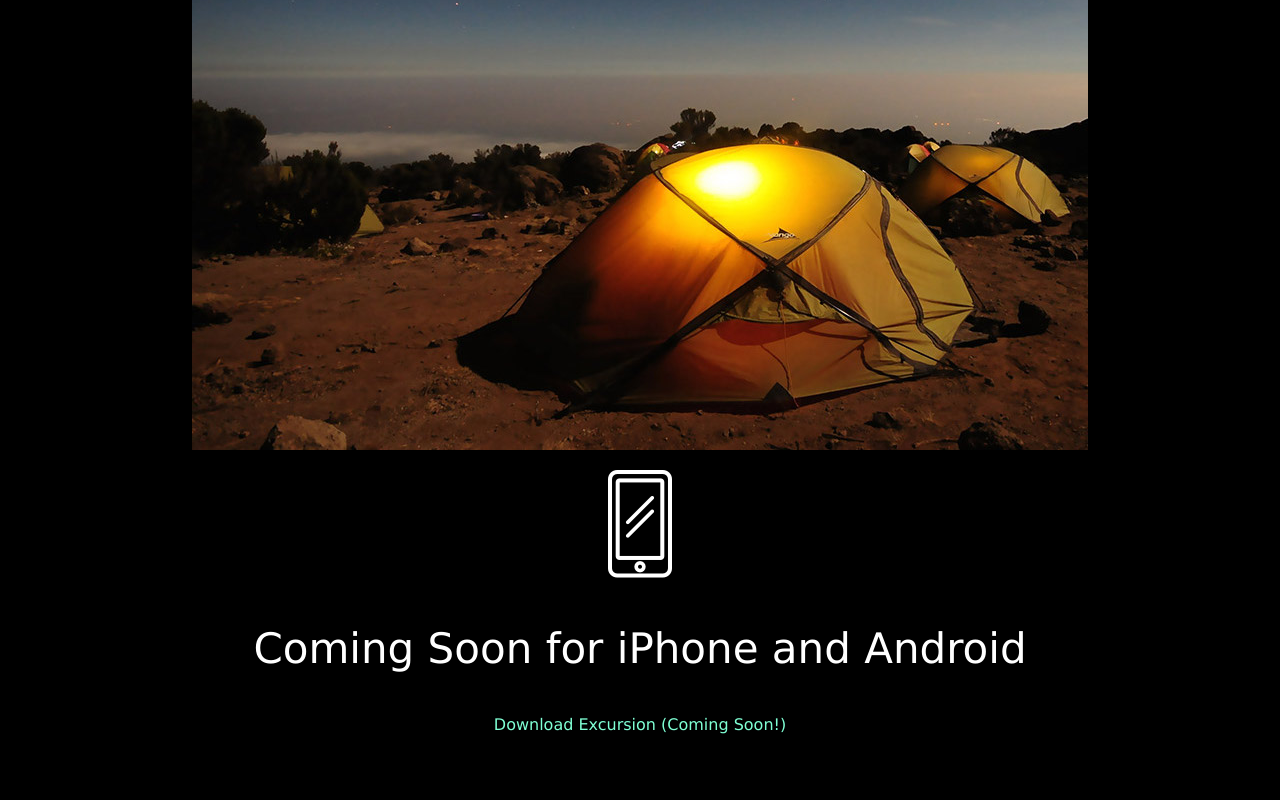
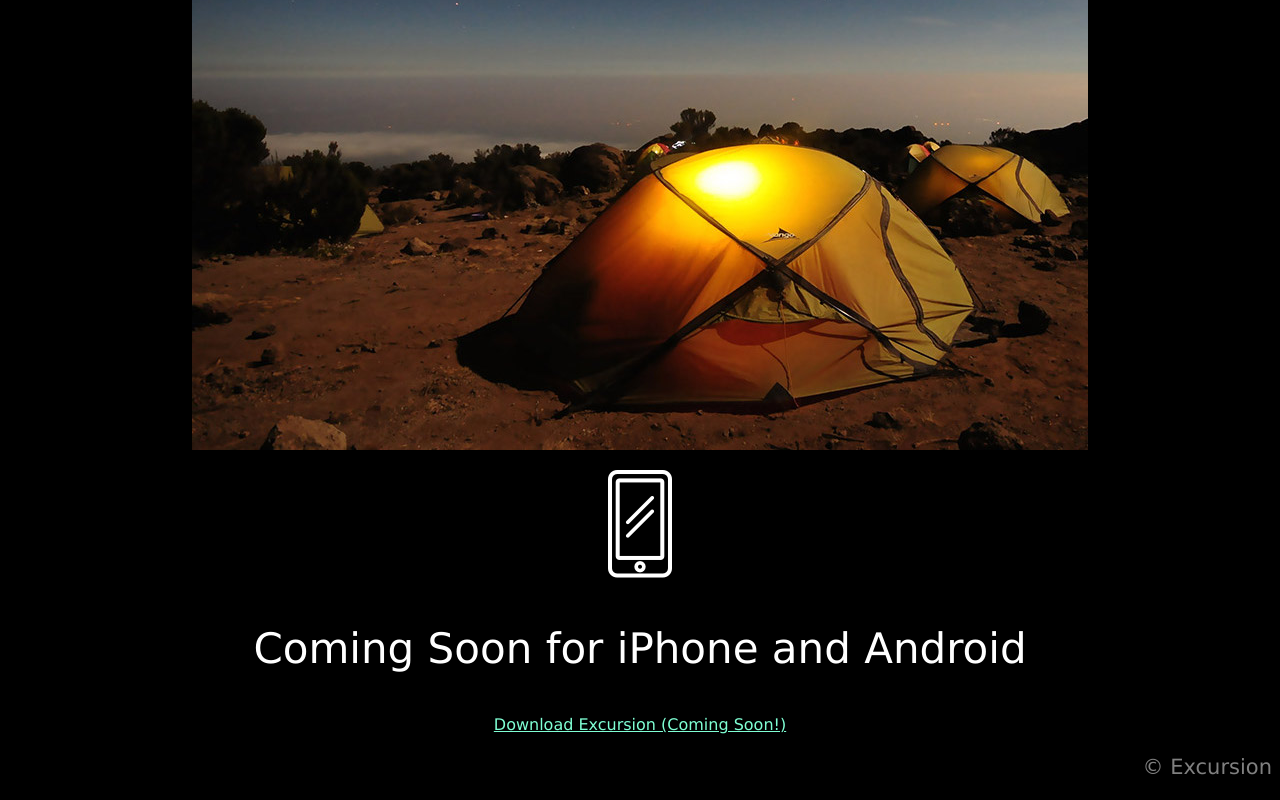
Before and after one commit to vincitive/excursion, a plain HTML site: page index.html in a window 1280 px wide. Shown: the part 1499-2299 px from the top of the page. Before the commit the page ends 2249 px from the top, so only its background shows below. Drawn offline with Linux system fonts and the light colour scheme; files whose address does not match are found by name.

Commit message:
final final result

```diff
--- a/index.html
+++ b/index.html
@@ -13,9 +13,7 @@
 		<h1>Discover hidden places in the world around you</h1>
 	</div>
 
-	<div class="subtitle">
-		<p>Download Excursion (Coming Soon!)</p>
-	</div>
+		<p class="subtitle"><u>Download Excursion (Coming Soon!)</u></p>
 
 	<video width="404" height="720" controls><source src="C:\Users\Nikola\Desktop\Codecademy\excursion\resources\videos\excursion.mp4" type="video/mp4"></video>
 
@@ -28,7 +26,9 @@
 
 	<p class="guide">Coming Soon for iPhone and Android</p>
 
-	<p class="subtitle">Download Excursion (Coming Soon!)</p>
+	<p class="subtitle"><u>Download Excursion (Coming Soon!)<u></p>
+
+	<p class="copyright">© Excursion</p>
 
 </body>
 
--- a/resources/css/style.css
+++ b/resources/css/style.css
@@ -29,3 +29,9 @@ html {
 .png {
 	text-align: center;
 }
+
+.copyright {
+	text-align: right;
+	font-size: 21px;
+	color: grey;
+}
```
